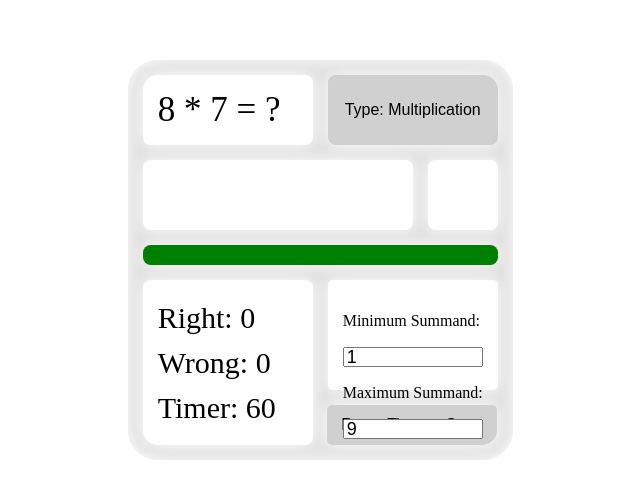
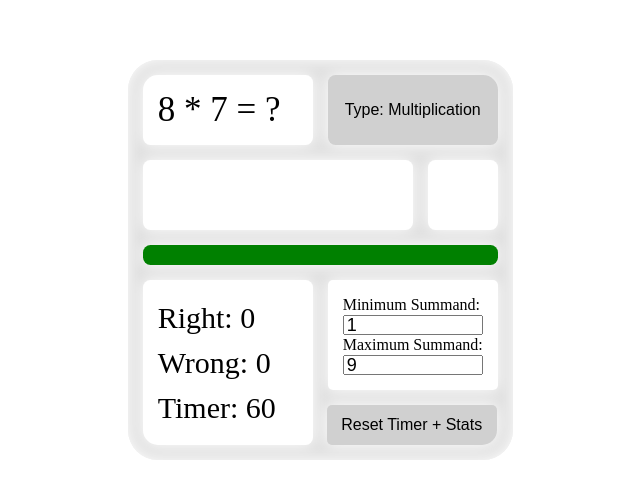
Before and after one commit to thepasswordispasswor/rocketmath, a plain HTML site: page index.html in a window 1280 px wide. Shown: the part 136-634 px from the top of the page, without its empty margins (315-955 px from the left). Drawn offline with Linux system fonts and the light colour scheme.

Commit message:
Update indexCSS.css

```diff
--- a/indexCSS.css
+++ b/indexCSS.css
@@ -79,11 +79,12 @@
 	transform: translate(200px, -15px);
 	border-radius: 5px;
 	padding: 15px;
-	line-height: 0px;
+	line-height: 20px;
 }
 .setting {
 	font-size: 16px;
 	line-height: 20px;
+	margin: 0px;
 }
 
 button {
```
